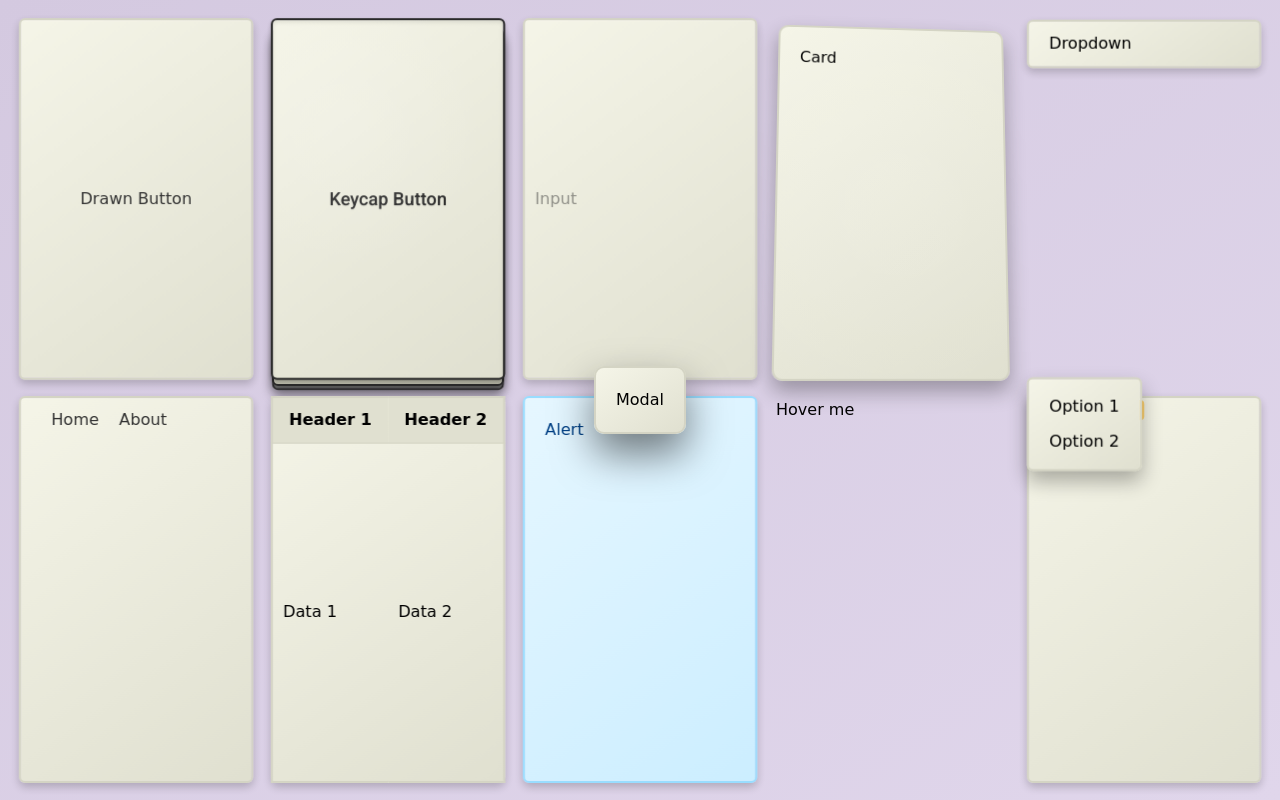
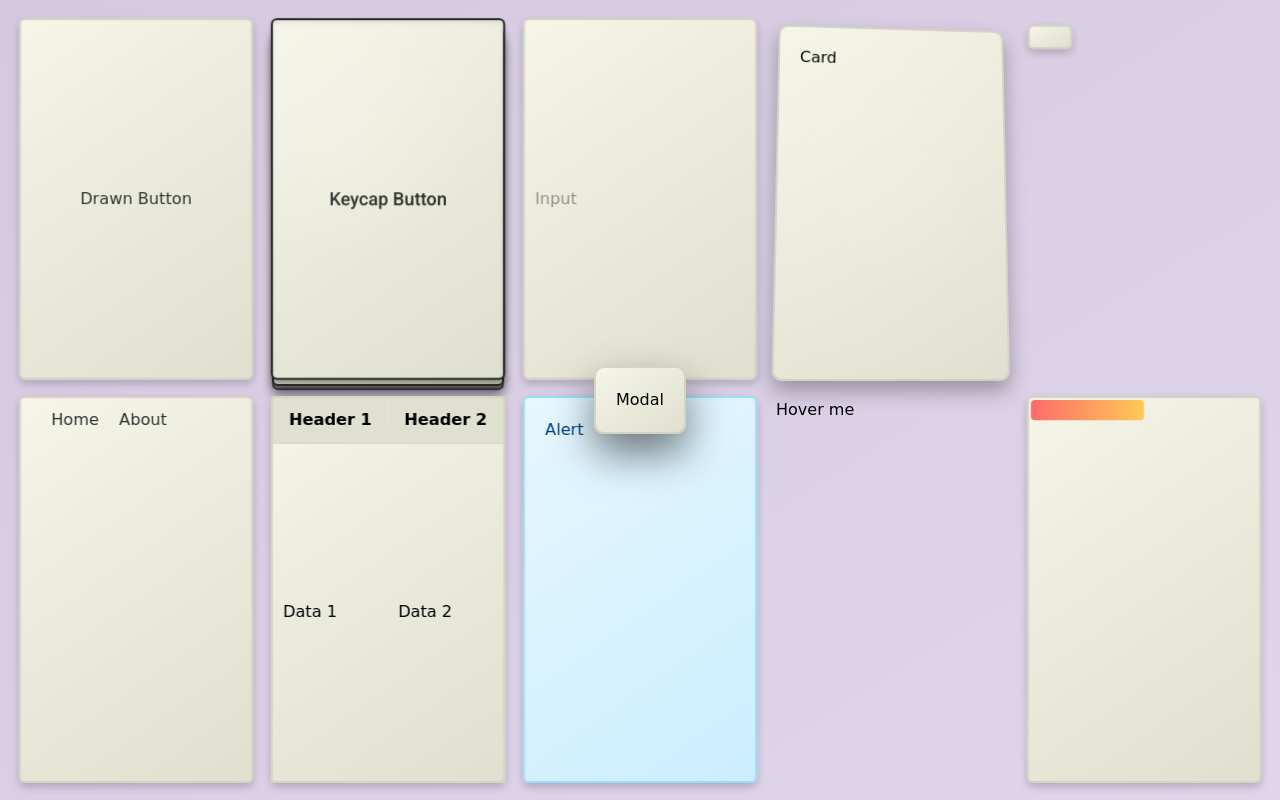
Before and after one commit to Goitseone-Themba/raw3d-ui, a React (Vite) app: page / in a window 1280 px wide. Built offline with nearby package versions, Linux system fonts and the light colour scheme.

Commit message:
feat: add Dropdown3D component

```diff
--- a/src/components/Dropdown3D.tsx
+++ b/src/components/Dropdown3D.tsx
@@ -1,11 +1,18 @@
-// src/components/Dropdown3D.tsx
+import React, { useState, useRef, useEffect } from 'react';
 import styled from 'styled-components';
 
-const Dropdown3D = styled.div`
+interface Dropdown3DProps {
+  children: React.ReactNode;
+  className?: string;
+  label: string;
+}
+
+const DropdownContainer = styled.div`
   position: relative;
   font-family: 'Comic Sans MS', cursive, sans-serif;
+`;
 
-  .dropdown-toggle {
+const DropdownToggle = styled.button`
   background: linear-gradient(145deg, #f5f5e8, #e0e0d0);
   border: 2px solid #d4d4c4;
   border-radius: 6px;
@@ -19,9 +26,10 @@ const Dropdown3D = styled.div`
     transform: perspective(1000px) translateZ(15px);
     box-shadow: 0 6px 12px rgba(0, 0, 0, 0.3);
   }
-  }
+`;
 
-  .dropdown-menu {
+const DropdownMenu = styled.ul<{ isOpen: boolean }>`
+  display: ${({ isOpen }) => (isOpen ? 'block' : 'none')};
   background: linear-gradient(145deg, #f5f5e8, #e0e0d0);
   border: 2px solid #d4d4c4;
   border-radius: 6px;
@@ -34,6 +42,7 @@ const Dropdown3D = styled.div`
   left: 0;
   z-index: 1000;
   list-style: none;
+  margin: 5px 0 0 0;
 
   li {
     padding: 5px 10px;
@@ -43,7 +52,33 @@ const Dropdown3D = styled.div`
       background: #e0e0d0;
     }
   }
-  }
 `;
 
-export { Dropdown3D };
+export const Dropdown3D = ({ children, className, label }: Dropdown3DProps) => {
+  const [isOpen, setIsOpen] = useState(false);
+  const dropdownRef = useRef<HTMLDivElement>(null);
+
+  const toggleDropdown = () => setIsOpen(!isOpen);
+
+  useEffect(() => {
+    const handleClickOutside = (event: MouseEvent) => {
+      if (dropdownRef.current && !dropdownRef.current.contains(event.target as Node)) {
+        setIsOpen(false);
+      }
+    };
+
+    document.addEventListener('mousedown', handleClickOutside);
+    return () => {
+      document.removeEventListener('mousedown', handleClickOutside);
+    };
+  }, []);
+
+  return (
+    <DropdownContainer ref={dropdownRef} className={className}>
+      <DropdownToggle onClick={toggleDropdown}>{label}</DropdownToggle>
+      <DropdownMenu isOpen={isOpen}>
+        {children}
+      </DropdownMenu>
+    </DropdownContainer>
+  );
+};
```
Lines whose indentation alone changed are shown as unchanged.
